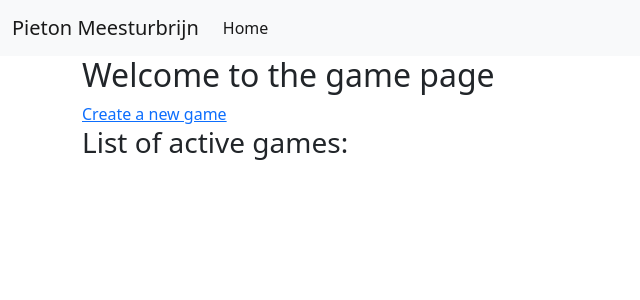
After one commit to LordChunk/Python-Eindopdracht, a Flask app: template templates/game-list.html in a window 1280 px wide. The commit adds this page. Shown: the top 300 px of the page, without its empty margins (0-640 px from the left). Run offline with Flask 2, Linux system fonts and the light colour scheme; the template is opened without the code that fills it, so the values that code supplies are empty.

Commit message:
Added board rendering

```diff
--- a/app.py
+++ b/app.py
@@ -42,9 +42,9 @@ def login():
 
 
 @app.route('/game')
-def game():
+def game_list():
     games = Game.query.filter_by(user_id=session['user_id']).all()
-    return render_template('game.html', games=games)
+    return render_template('game-list.html', games=games)
 
 
 @app.route('/game/create', methods=['GET', 'POST'])
@@ -67,6 +67,13 @@ def create_game():
         return redirect('/game/'+str(new_game.id))
 
 
+@app.route('/game/<game_id>')
+def game(game_id):
+    game = Game.query.filter_by(id=game_id).first()
+    pins = Pin.query.filter_by(game_id=game_id).all()
+    return render_template('game.html', game=game, pins=pins)
+
+
 with app.app_context():
     db.create_all()
     PinColor.seed()
--- /dev/null
+++ b/static/app.css
@@ -0,0 +1,44 @@
+.board-container .col {
+    width: 4em;
+    height: 4em;
+    display: flex;
+    justify-content: center;
+    align-items: center;
+    padding: 0;
+
+    border: 1px solid black;
+    outline: 1px solid black;
+}
+
+.RED {
+    background-color: red;
+}
+
+.BLUE {
+    background-color: blue;
+}
+.GREEN {
+    background-color: green;
+}
+.ORANGE {
+    background-color: orange;
+}
+.PINK {
+    background-color: pink;
+}
+.PURPLE {
+    background-color: purple;
+}
+.YELLOW {
+    background-color: yellow;
+}
+.BLACK {
+    background-color: black;
+}
+.BROWN
+{
+    background-color: brown;
+}
+.TURQUOISE{
+    background-color: turquoise;
+}
--- /dev/null
+++ b/templates/game-list.html
@@ -0,0 +1,11 @@
+{% extends "layout.html" %}
+{% block content %}
+    <div class="col-lg-6">
+        <h2>Welcome to the game page</h2>
+
+        <a href="/game/create">Create a new game</a>
+        <div>
+            <h3>List of active games:</h3>
+        </div>
+    </div>
+{% endblock %}
--- a/templates/layout.html
+++ b/templates/layout.html
@@ -7,6 +7,7 @@
     <link href="https://cdn.jsdelivr.net/npm/bootstrap@5.0.1/dist/css/bootstrap.min.css" rel="stylesheet" integrity="sha384-+0n0xVW2eSR5OomGNYDnhzAbDsOXxcvSN1TPprVMTNDbiYZCxYbOOl7+AMvyTG2x" crossorigin="anonymous">
     <script defer src="https://cdn.jsdelivr.net/npm/bootstrap@5.0.1/dist/js/bootstrap.bundle.min.js" integrity="sha384-gtEjrD/SeCtmISkJkNUaaKMoLD0//ElJ19smozuHV6z3Iehds+3Ulb9Bn9Plx0x4" crossorigin="anonymous"></script>
 
+    <link rel="stylesheet" href="/static/app.css">
     <title>Pieton Meesturbrijn</title>
 </head>
 <body>
```
Also changed, not shown: templates/game.html (+24 -5 lines).
